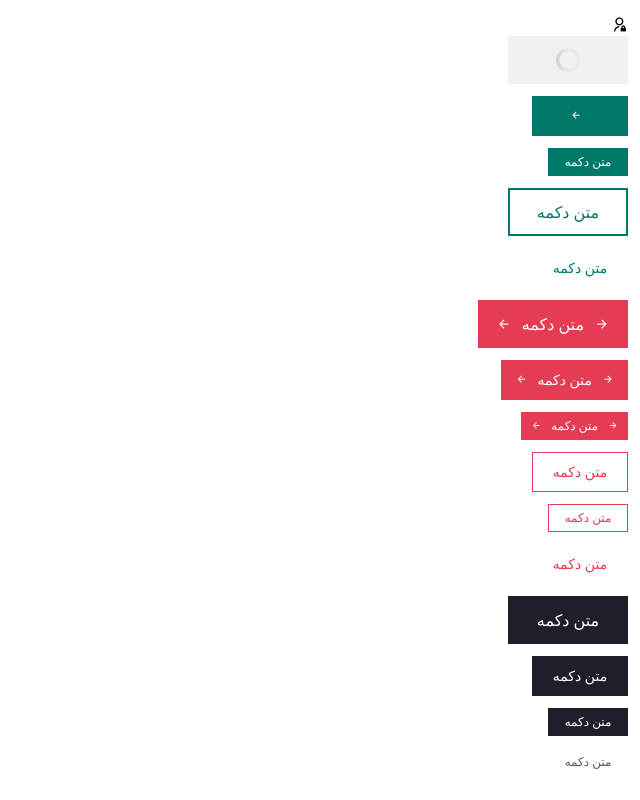
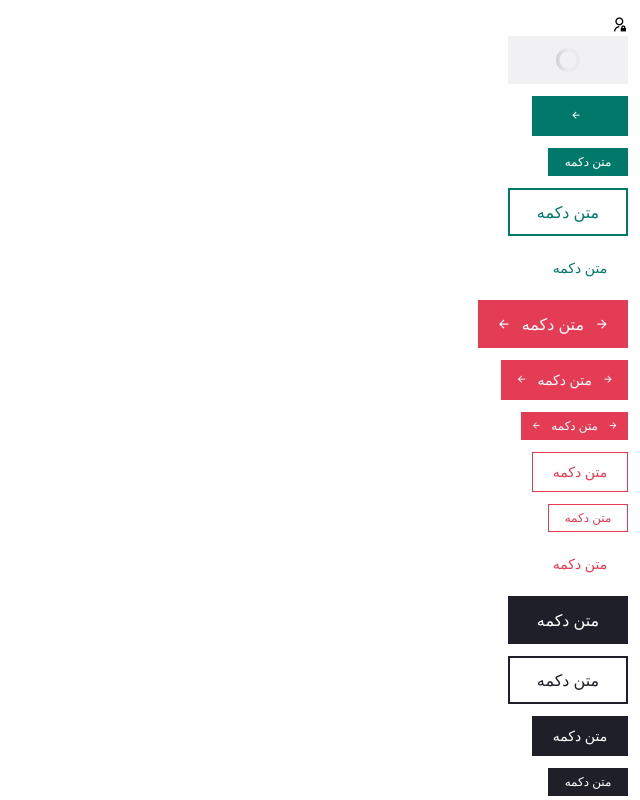
Before and after one commit to vandarpay/vandar-ui-kit, a Vue app in the folder vandar-ui-kit/: page / in a window 1280 px wide. Shown: the top 800 px of the page, without its empty margins (640-1280 px from the left). Built offline with nearby package versions, Linux system fonts and the light colour scheme; what prettier-plugin-tailwindcss would draw is missing.

Commit message:
feat: restyle btns and add storybook

```diff
--- a/vandar-ui-kit/src/App.vue
+++ b/vandar-ui-kit/src/App.vue
@@ -28,6 +28,8 @@
     <div class="pt-12"></div>
     <vanButton size="large" color="neutral" label="متن دکمه"></vanButton>
     <div class="pt-12"></div>
+    <vanButton size="large" color="neutral" type="outlined" label="متن دکمه"></vanButton>
+    <div class="pt-12"></div>
     <vanButton color="neutral" label="متن دکمه"></vanButton>
     <div class="pt-12"></div>
     <vanButton size="small" color="neutral" label="متن دکمه"></vanButton>
--- a/vandar-ui-kit/src/components/Button/style.scss
+++ b/vandar-ui-kit/src/components/Button/style.scss
@@ -29,9 +29,9 @@
         // default state
         @apply text-teal-700 outline-teal-700;
         //hover state
-        @apply hover:text-teal-600 hover:outline-teal-600;
+        @apply hover:bg-teal-25 hover:text-teal-600 hover:outline-teal-600;
         //press state
-        @apply active:text-teal-800 active:outline-teal-800;
+        @apply active:bg-teal-100 active:text-teal-800 active:outline-teal-800;
       }
     }
 
@@ -41,9 +41,9 @@
         // default state
         @apply text-teal-700;
         //hover state
-        @apply hover:text-teal-600;
+        @apply hover:bg-teal-25 hover:text-teal-600;
         //press state
-        @apply active:text-teal-800;
+        @apply active:bg-teal-100 active:text-teal-800;
       }
     }
   }
@@ -67,9 +67,9 @@
         // default state
         @apply text-red-500 outline-red-500;
         //hover state
-        @apply hover:text-red-400 hover:outline-red-400;
+        @apply hover:bg-red-50 hover:text-red-400 hover:outline-red-400;
         //press state
-        @apply active:bg-red-100 active:text-red-600  active:outline-red-600;
+        @apply active:bg-red-100 active:bg-red-100 active:text-red-600  active:outline-red-600;
       }
     }
 
@@ -79,9 +79,9 @@
         // default state
         @apply text-red-500;
         //hover state
-        @apply hover:text-red-400;
+        @apply hover:bg-red-50 hover:text-red-400;
         //press state
-        @apply active:text-red-600;
+        @apply active:bg-red-100 active:text-red-600;
       }
     }
   }
@@ -103,22 +103,22 @@
     @include unify-parent(".van-btn-outlined") {
       &:not([disabled]) {
         // default state
-        @apply text-neutral-700 outline-neutral-700;
+        @apply text-neutral-900 outline-neutral-900;
         //hover state
-        @apply hover:text-neutral-800 hover:outline-neutral-800;
+        @apply hover:bg-neutral-50 hover:text-neutral-800 hover:outline-neutral-800;
         //press state
-        @apply active:bg-neutral-200 active:text-neutral-800  active:outline-neutral-800;
+        @apply active:bg-neutral-100 active:bg-neutral-200 active:text-neutral-700  active:outline-neutral-700;
       }
     }
 
     //neutral text button
     @include unify-parent(".van-btn-ghost") {
       // default state
-      @apply text-neutral-700;
+      @apply text-neutral-900;
       //hover state
-      @apply hover:text-neutral-800;
+      @apply hover:bg-neutral-50 hover:text-neutral-800;
       //press state
-      @apply active:text-neutral-900;
+      @apply active:bg-neutral-100 active:text-neutral-700;
     }
   }
 
@@ -126,23 +126,23 @@
     @include unify-parent(".van-btn-fill") {
       // default button
       // default state
-      @apply bg-neutral-25 text-neutral-900;
+      @apply bg-neutral-50 text-neutral-900;
       //hover state
-      @apply hover:bg-neutral-100;
+      @apply hover:bg-neutral-25;
       //press state
       @apply active:bg-neutral-200;
       //disabled
-      @apply disabled:text-neutral-500;
+      @apply disabled:bg-neutral-300 disabled:text-neutral-500;
     }
 
     // white outlined button
     @include unify-parent(".van-btn-outlined") {
       // default state
-      @apply text-neutral-25 outline-neutral-25;
+      @apply text-neutral-50 outline-neutral-50;
       //hover state
-      @apply hover:text-neutral-100 hover:outline-neutral-100;
+      @apply hover:bg-neutral-800 hover:text-neutral-25 hover:outline-neutral-25;
       //press state
-      @apply active:bg-neutral-800 active:text-neutral-200 active:outline-neutral-200;
+      @apply active:bg-neutral-700 active:text-neutral-200 active:outline-neutral-200;
       //disabled
       @apply disabled:text-neutral-700 disabled:outline-neutral-700;
     }
@@ -150,9 +150,9 @@
     //white ghost button
     @include unify-parent(".van-btn-ghost") {
       // default state
-      @apply text-neutral-25;
+      @apply text-neutral-50;
       //hover state
-      @apply hover:text-neutral-100;
+      @apply hover:text-neutral-25;
       //press state
       @apply active:text-neutral-200;
       //disabled
```
Also changed, not shown: 1 other file (tests, documents, lock files or other folders).
